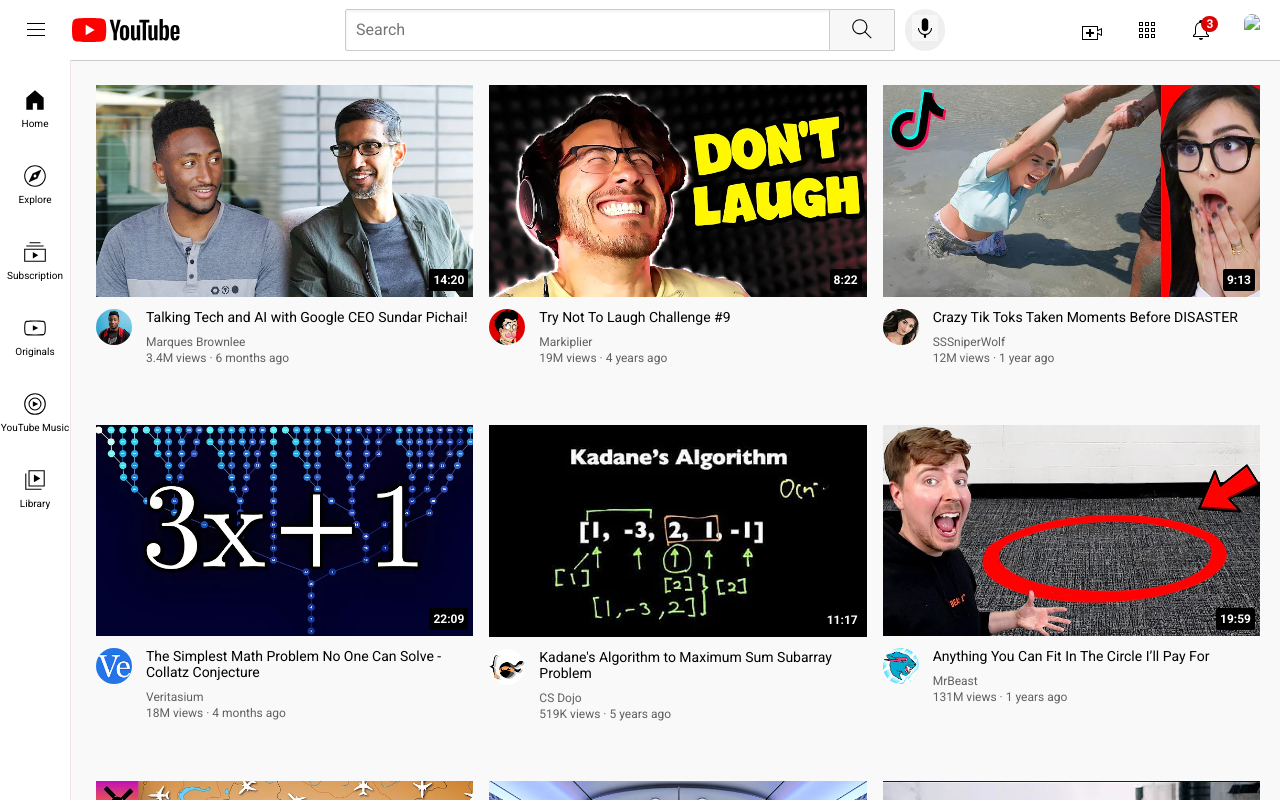
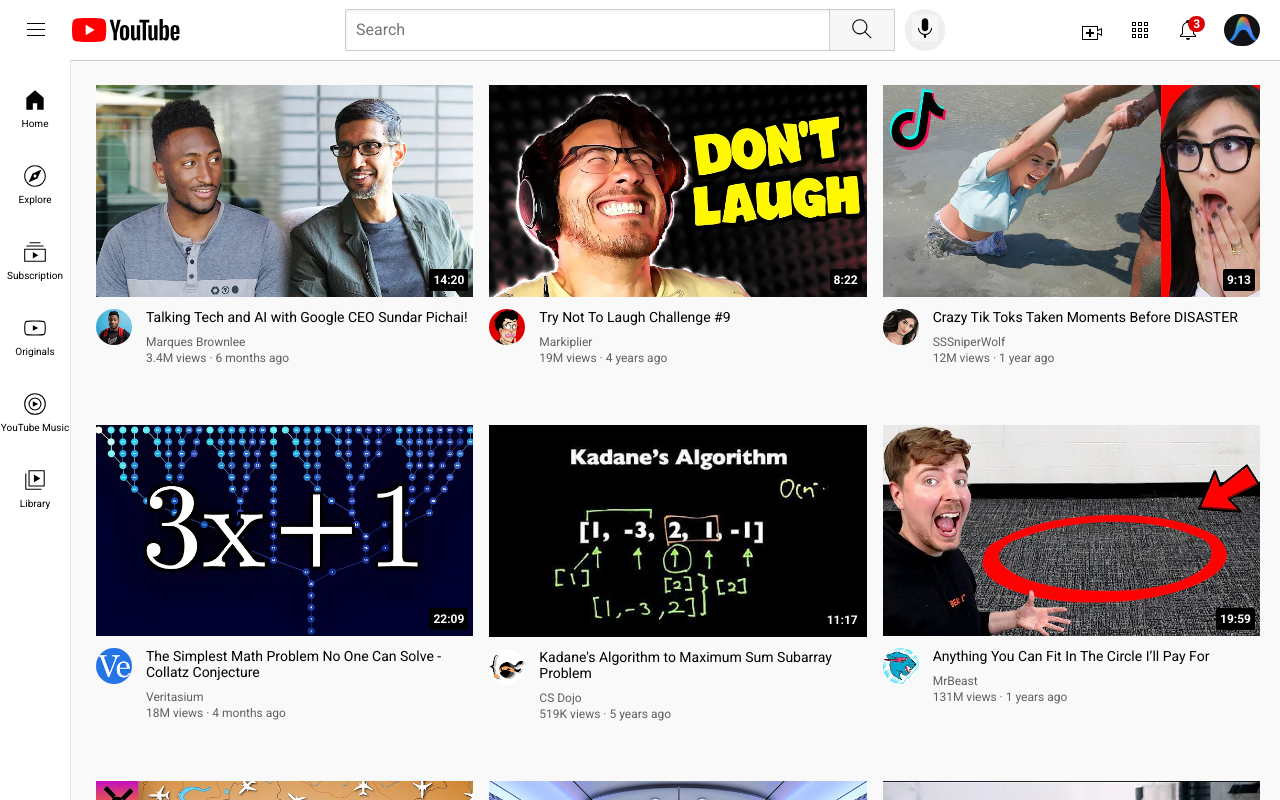
Before and after one commit to pratyushmishra9920-ship-it/youtube-clone, a plain HTML site: page index.html in a window 1280 px wide. Shown: the top 800 px of the page. Drawn offline with Linux system fonts and the light colour scheme.

Commit message:
Update index.html

```diff
--- a/index.html
+++ b/index.html
@@ -62,7 +62,7 @@
                         Notifications
                     </div>
                 </div>
-                <img class="my-channel-icon" src="channel/my-channel.png">
+                <img class="my-channel-icon" src="channels/my-channel.png">
             </div>
         </div>
 
```
